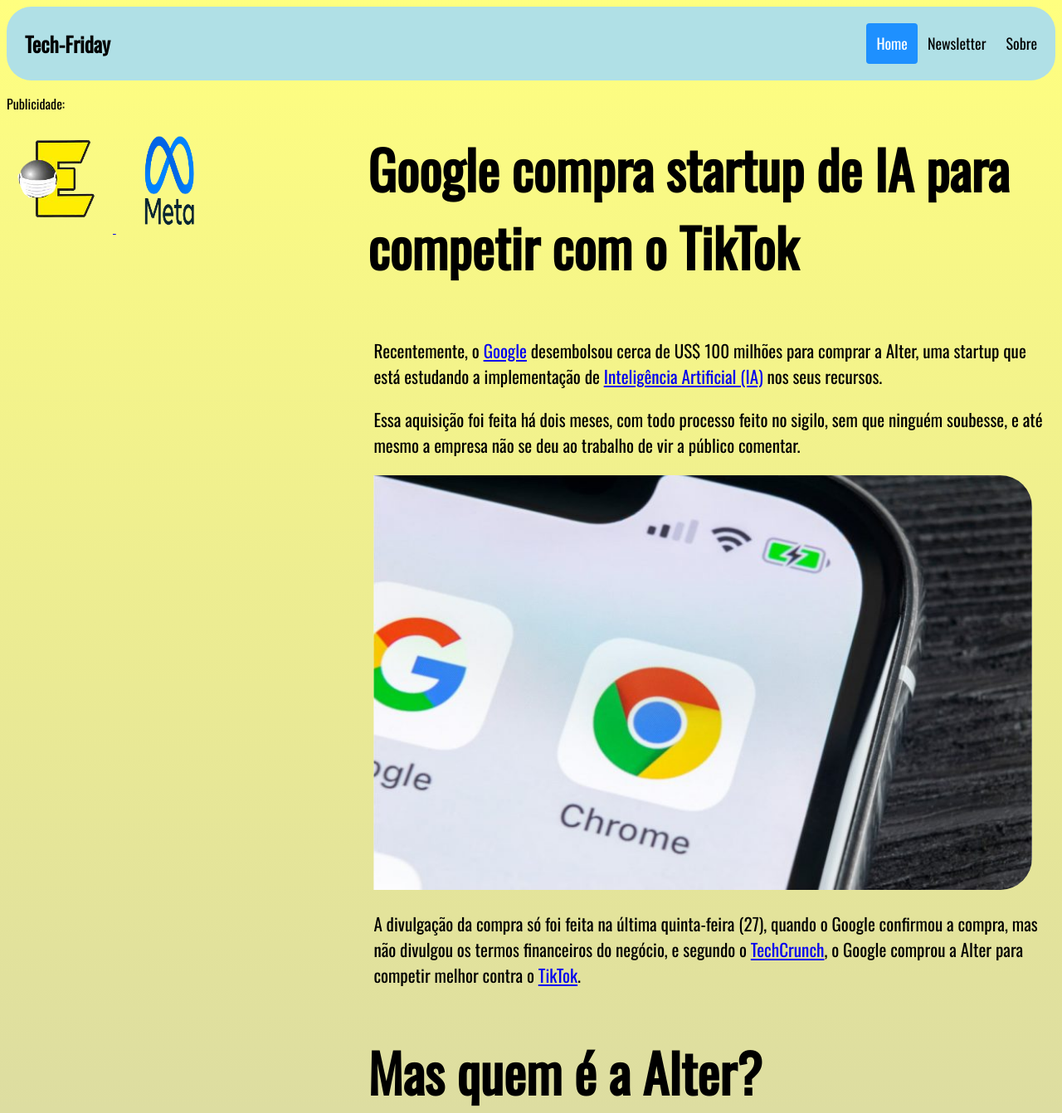
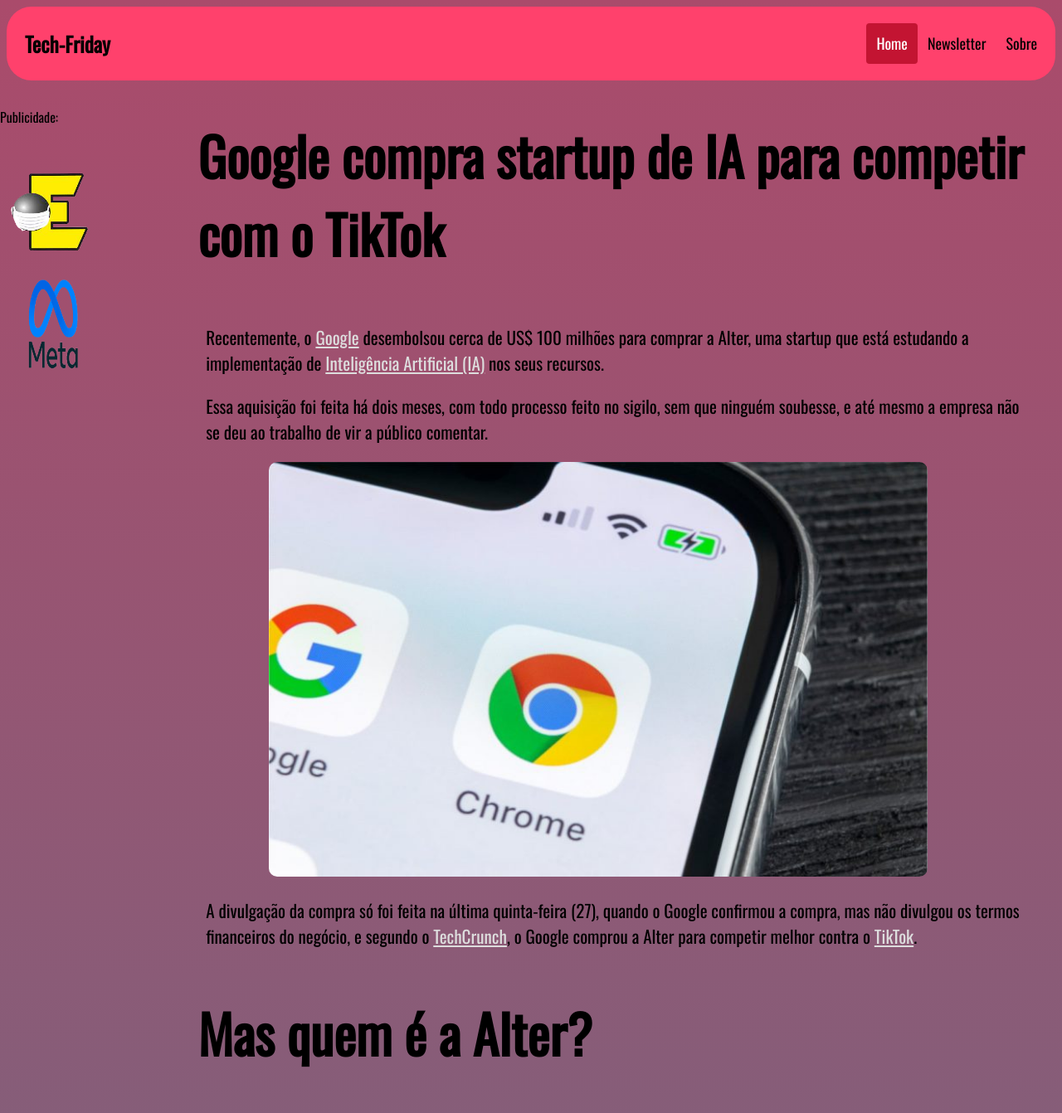
Before and after one commit to otaviomart1ns/projeto_web, a plain HTML site: page index.html in a window 1280 px wide. Shown: the top 1342 px of the page at 83% size. Drawn offline with nearby package versions, Linux system fonts and the light colour scheme.

Commit message:
Refatorando estilos CSS

```diff
--- a/css/style.css
+++ b/css/style.css
@@ -1,21 +1,20 @@
 body {
-background-image:linear-gradient(
-  to bottom,
-  rgba(255, 255, 0, 0.5),
-  rgba(0, 0, 255, 0.5)
-)
+  background-image: linear-gradient(to bottom,
+  #aa4b6b,
+  #6b6b83,
+  #3b8d99)
 }
 
 .header {
   overflow: hidden;
-  background-color:powderblue;
+  background-color: #FF416C;
   padding: 20px 10px;
   border-radius: 30px;
 }
 
 
 .header a {
-  font-family: 'Oswald',sans-serif;
+  font-family: 'Oswald', sans-serif;
   float: left;
   color: black;
   text-align: center;
@@ -37,7 +36,7 @@
 }
 
 .header a.active {
-  background-color: dodgerblue;
+  background-color: #c31432;
   color: white;
 }
 
@@ -51,6 +50,7 @@
     display: block;
     text-align: left;
   }
+
   .header-right {
     float: none;
   }
@@ -60,130 +60,164 @@
   width: 500px;
   height: 500px;
 }
+
 .form {
-
   margin: 100px;
   padding: 20px 10px;
 }
+
 #logoEinstein {
   height: 300px;
   width: 300px;
 }
-.a{
-width: 300px;
-height: 0px;
-position: sticky;
-top:80px;
+
+.a {
+  height: 100%;
+  width: 250px;
+  position: fixed;
+  z-index: 1;
+  top: 50;
+  left: 0;
+  overflow-x: hidden;
+  padding-top: 16px;
 }
+
 #ad-logo {
   width: 250px;
   height: 200px;
   position: absolute;
   right: 0%;
   position: sticky;
-top:80px;
+  top: 80px;
 }
-.form{
-font-family: 'Oswald',sans-serif;
+
+.form {
+  font-family: 'Oswald', sans-serif;
   font-size: 30px;
 }
-#fname{
-  font-size:30px;
+
+#fname {
+  font-size: 30px;
 }
-#email{
-  font-size:30px;
+
+#email {
+  font-size: 30px;
 }
-#ageCheck{
+
+#ageCheck {
   padding-top: 30px;
   padding-bottom: 30px;
-padding-left:150px ;
-padding-right:150px ;
+  padding-left: 150px;
+  padding-right: 150px;
 }
-::placeholder{
-  font-size:30px;
+
+::placeholder {
+  font-size: 30px;
 }
-.Celular{
-padding-left: 35%;
+
+.Celular {
+  margin-left: 25%;
   width: 62vw;
-border-radius: 3vw;
+  border-radius: 10px;;
 }
-#firstHeader{
-  margin-left: 34vw;
-  font-family: 'Oswald',sans-serif;
+
+#firstHeader {
+  margin-left: 18vw;
+  margin-right: 2vw;
+  font-family: 'Oswald', sans-serif;
   margin-bottom: 5%;
   font-size: 5vw;
 }
-.umP{
-  font-family: 'Oswald',sans-serif;
+
+.umP {
+  font-family: 'Oswald', sans-serif;
   font-size: 1.65vw;
-  padding-left: 35%;
+  padding-left: 19%;
+  margin-right: 2vw;
 }
-.doisP{
-  font-family: 'Oswald',sans-serif;
+
+.doisP {
+  font-family: 'Oswald', sans-serif;
   font-size: 20px;
   padding-left: 20.5%;
   margin-right: 10%;
 }
-#alter{
-  padding-left: 34.5%;
+
+#alter {
+  margin-left: 30%;
   width: 50vw;
   height: 30vw;
+  border-radius: 10px;
 }
-#secondHeader{
-  margin-left: 34vw;
-  font-family: 'Oswald',sans-serif;
+
+#secondHeader {
+  margin-left: 18vw;
+  margin-right: 2vw;
+  font-family: 'Oswald', sans-serif;
   margin-bottom: 5%;
   font-size: 5vw;
 }
-#einsteinLogo{
+
+#einsteinLogo {
   height: 10vw;
   width: 10vw;
 }
-#einsteinLogo:hover
-{
+
+#einsteinLogo:hover {
   transform: scale(1.2);
   box-shadow: 0 0 10px rgba(0, 0, 0, 0.5);
 }
-#metaLogo{
-  height: 10vw ;
+
+#metaLogo {
+  height: 10vw;
   width: 10vw;
 }
-#metaLogo:hover{
+
+#metaLogo:hover {
   transform: scale(1.2);
   box-shadow: 0 0 10px rgba(0, 0, 0, 0.5);
 }
-.a{
-  font-family: 'Oswald',sans-serif;
+
+.a {
+  font-family: 'Oswald', sans-serif;
 }
-.tabela{
+
+.tabela {
   padding-left: 50%;
-  font-family: 'Roboto',sans-serif;
+  font-family: 'Roboto', sans-serif;
   font-weight: 100;
 }
+
 table {
   width: 800px;
   border-collapse: collapse;
   overflow: hidden;
   box-shadow: 0 0 20px rgba(0, 0, 0, 0.1);
 }
+
 th,
 td {
   padding: 15px;
   background-color: rgba(255, 255, 255, 0.2);
   color: #fff;
 }
+
 th {
   text-align: left;
 }
+
 thead th {
   background-color: #55608f;
 }
+
 tbody tr:hover {
   background-color: rgba(255, 255, 255, 0.3);
 }
+
 tbody td {
   position: relative;
 }
+
 tbody td:hover:before {
   content: "";
   position: absolute;
@@ -195,19 +229,21 @@
   z-index: -1;
 }
 
-#submit{
-font-family: 'Oswald',sans-serif  ;
-font-size:50px;
+#submit {
+  font-family: 'Oswald', sans-serif;
+  font-size: 50px;
   border-radius: 5%;
 }
-#news{
+
+#news {
   margin-left: 2vw;
-  font-family: 'Oswald',sans-serif;
+  font-family: 'Oswald', sans-serif;
   margin-bottom: 5%;
   font-size: 5vw;
 }
+
 #tel {
   width: 15vw;
   height: 2vw;
-font-size:24px;
+  font-size: 24px;
 }
--- a/index.html
+++ b/index.html
@@ -27,9 +27,9 @@
         </div>
     </div>
     <div class="a">
-        <p>Publicidade:</p>
+        <p>Publicidade:</p><br/>
 
-        <a href="http://www.einsteinlimeira.com.br/portal/public/"> <img id="einsteinLogo" src="img/EinsteinLogo.png" alt="einstein"> </a>
+        <a href="http://www.einsteinlimeira.com.br/portal/public/" > <img id="einsteinLogo" src="img/EinsteinLogo.png" alt="einstein"> </a>
         <a href="https://www.facebook.com/einstein.limeira/"> <img id="metaLogo" src="img/metaLogo.png" alt="tiktok"> </a>
 
      </div>
@@ -39,10 +39,10 @@
 
         <div class="umP">
         <p>
-            Recentemente, o <a href="google.com">Google</a> desembolsou cerca de US$ 100 milhões para comprar a
+            Recentemente, o <a href="google.com" style="color: #ddd">Google</a> desembolsou cerca de US$ 100 milhões para comprar a
             Alter,
             uma startup que está estudando a implementação de <a
-                href="https://www.oracle.com/br/artificial-intelligence/what-is-ai/">Inteligência Artificial
+                href="https://www.oracle.com/br/artificial-intelligence/what-is-ai/" style="color: #ddd">Inteligência Artificial
                 (IA)</a>
             nos seus recursos.</p>
         <p>Essa aquisição foi feita há dois meses, com todo processo feito no sigilo, sem que ninguém soubesse, e
@@ -55,15 +55,15 @@
         <div class="umP">
         <p>A divulgação da compra só foi feita na última quinta-feira (27), quando o Google confirmou a compra, mas
             não
-            divulgou os termos financeiros do negócio, e segundo o <a href="https://techcrunch.com">TechCrunch</a>,
+            divulgou os termos financeiros do negócio, e segundo o <a href="https://techcrunch.com" style="color: #ddd">TechCrunch</a>,
             o
             Google
-            comprou a Alter para competir melhor contra o <a href="https://www.tiktok.com">TikTok</a>.</p>
+            comprou a Alter para competir melhor contra o <a href="https://www.tiktok.com" style="color: #ddd">TikTok</a>.</p>
 </div>
     <h2 id="secondHeader">Mas quem é a Alter? </h2>
 
     <div class="umP">
-            <p>O <a href="https://alterai.me">Alter</a> começou como Facemoji, disponibilizando uma plataforma que
+            <p>O <a href="https://alterai.me" style="color: #ddd">Alter</a> começou como Facemoji, disponibilizando uma plataforma que
             outros
             desenvolvedores poderiam utilizar para adicionar sistemas de criação de avatares a seus aplicativos e
             jogos.
@@ -184,7 +184,7 @@
     últimos
     5
     anos, saltando de uma receita de U$63mi para U$4Bi.</p>
-    <p>Clique <a href="" target="_top">aqui</a> para voltar para o início da página.</p>
+    <p>Clique <a href="" target="_top" style="color: #ddd">aqui</a> para voltar para o início da página.</p>
     </div>
 </body>
 
```
Lines whose indentation alone changed are shown as unchanged.
